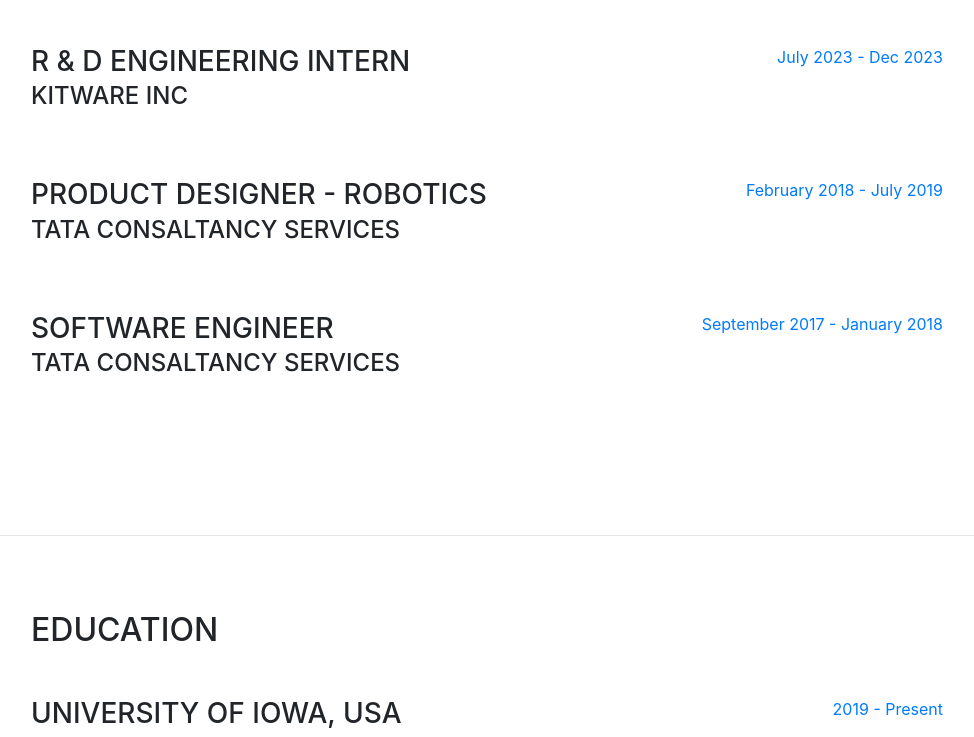
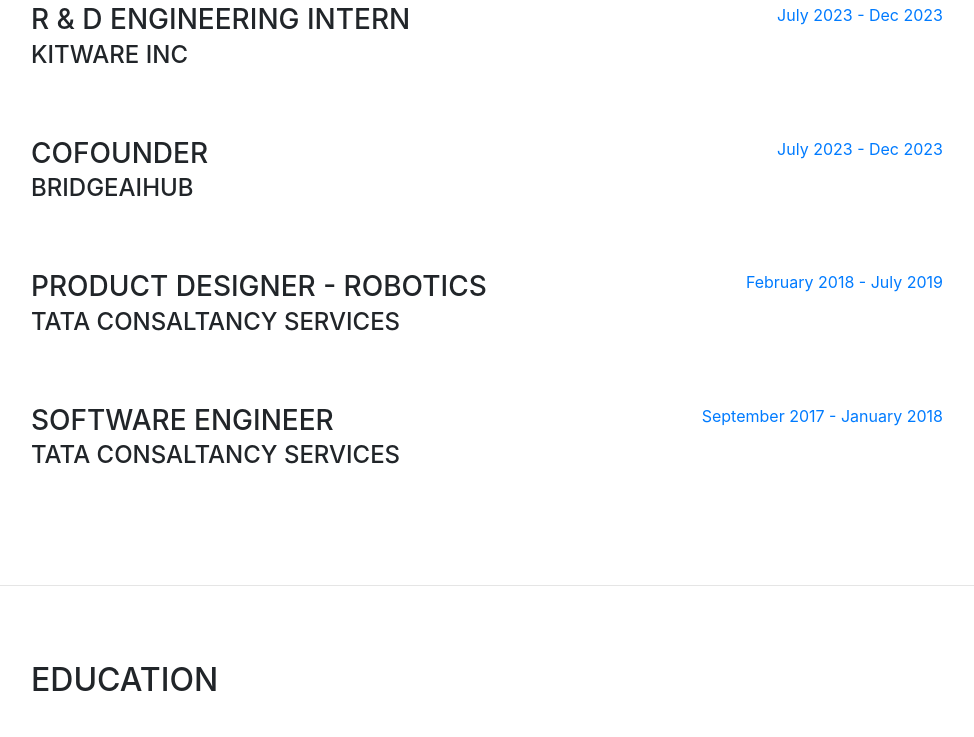
Before and after one commit to eksubin/Portfolio-Version1.0, a website with bundled scripts: page index.html in a window 1280 px wide. Shown: the part 1066-1803 px from the top of the page, without its empty margins (289-1263 px from the left). Built offline with nearby package versions, Linux system fonts and the light colour scheme; a web font is replaced by a local one.

Commit message:
image updates

```diff
--- a/index.html
+++ b/index.html
@@ -123,6 +123,17 @@
              <span class="text-primary">July 2023 - Dec 2023</span>
            </div>
          </div>
+
+         <div class="resume-item d-flex flex-column flex-md-row mb-5">
+          <div class="resume-content mr-auto">
+           <h3 class="mb-0">Cofounder</h3>
+           <div class="subheading mb-3"> BridgeAIHub</div>
+           <p></p>
+         </div>
+         <div class="resume-date text-md-right">
+           <span class="text-primary">July 2023 - Dec 2023</span>
+         </div>
+       </div>
 
           <div class="resume-item d-flex flex-column flex-md-row mb-5">
              <div class="resume-content mr-auto">
```
